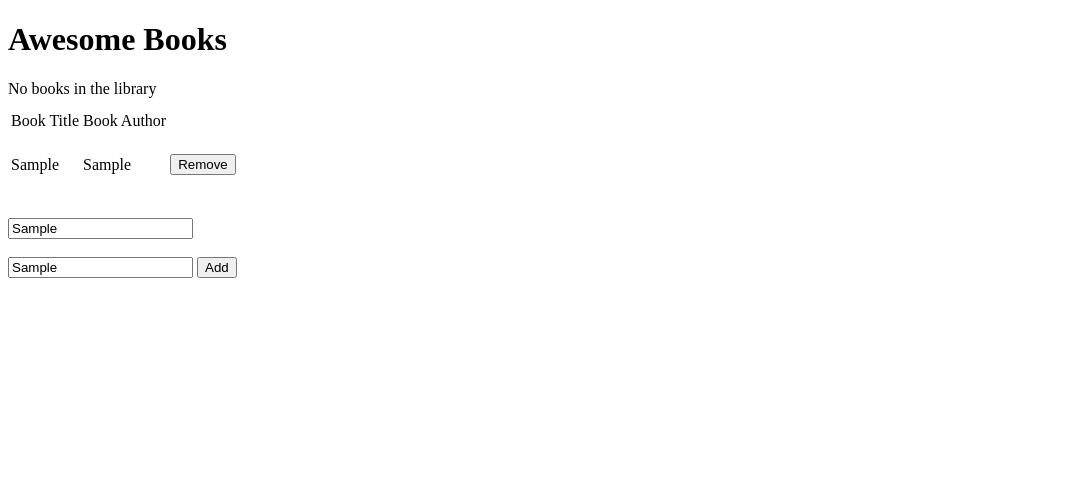
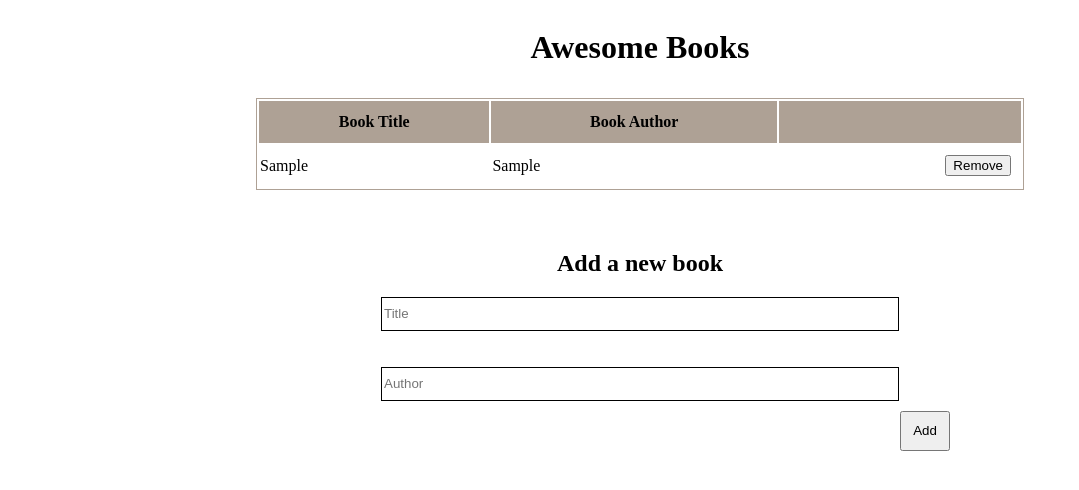
Before and after one commit to Thoth1111/Awesome-Books-pair-programming-project, a website: page index.html in a window 1280 px wide. Both pictures are taken after typing "Sample", "Sample" into the empty fields and a click on the button "Add". Shown: the whole page, without its empty margins (0-1079 px from the left). Drawn offline with Linux system fonts and the light colour scheme.

Commit message:
Add book and awesomelibrary class to index.js

```diff
--- a/index.html
+++ b/index.html
@@ -18,6 +18,7 @@
                 <tr>
                     <td>Book Title</td>
                     <td>Book Author</td>
+                    <td></td>
                 </tr>
             </thead>
             <tbody class="table_body">
@@ -25,6 +26,7 @@
         </table>
     </section>
     <form class="book_form">
+        <h2>Add a new book</h2>
         <input type="text" id="title" name="title" placeholder="Title" value="" class="title_input" required>
         <br><br>
         <input type="text" id="author" name="author" placeholder="Author" value="" class="author_input" required>
--- a/index.js
+++ b/index.js
@@ -5,48 +5,78 @@ const form = document.querySelector('.book_form');
 const tableBody = document.querySelector('.table_body');
 let storedBooks = JSON.parse(localStorage.getItem('bookstored'));
 
-function displayBooks(booksData) {
+
+
+
+class Book {
+  constructor(title, author) {
+    this.title = title;
+    this.author = author;
+  }
+}
+
+class AwesomeLibrary {
+  constructor() {
+    this.storedBooks = storedBooks;
+  }
+
+  addBookDetails() {
+    const booksData = new Book(title.value, author.value)
+    if (!this.storedBooks) {
+      this.storedBooks = [];
+    }
+    this.storedBooks.push(booksData);
+    localStorage.setItem('bookstored', JSON.stringify(this.storedBooks));
+    this.displayBooks()
+  }
+
+  displayBooks() {
+    if (!this.storedBooks) {
+      empty.innerHTML = 'No books in the library';
+    }
+    else {
+      empty.style.display = 'none';
       let eachTableRow = '';
-  for (let i = 0; i < booksData.length; i += 1) {
+      for (let i = 0; i < this.storedBooks.length; i += 1) {
         eachTableRow
           += `<tr>
-            <td>${booksData[i].titleKey}</td>
-            <td>${booksData[i].authorKey}</td>
+                <td>${this.storedBooks[i].title}</td>
+                <td>${this.storedBooks[i].author}</td>
                 <td><button type="button" id=${i} class="remove_btn">Remove</button></td>
             </tr>
             `;
       }
       tableBody.innerHTML = eachTableRow;
       const deleteBookBtn = document.querySelectorAll('.remove_btn');
+      this.removeBooks(deleteBookBtn)
+    }
+
+  }
+
+  removeBooks(deleteBookBtn) {
     deleteBookBtn.forEach((elementBtn) => {
       elementBtn.addEventListener('click', () => {
         const index = elementBtn.getAttribute('id');
-      storedBooks.splice(index, 1);
-      localStorage.setItem('bookstored', JSON.stringify(storedBooks));
-      displayBooks(storedBooks);
+        this.storedBooks.splice(index, 1);
+        localStorage.setItem('bookstored', JSON.stringify(this.storedBooks));
+        this.displayBooks();
       });
     });
   }
+}
+
+const newLibrary = new AwesomeLibrary();
 
 window.addEventListener('load', () => {
-  if (!storedBooks) {
-    empty.innerHTML = 'No books in the library';
-  } else {
-    empty.style.display = 'none';
-    displayBooks(storedBooks);
-  }
+  newLibrary.displayBooks();
 });
 
 form.addEventListener('submit', (e) => {
   e.preventDefault();
-  const booksData = {
-    titleKey: title.value,
-    authorKey: author.value,
-  };
-  if (!storedBooks) {
-    storedBooks = [];
+  newLibrary.addBookDetails();
+  clearInputFields(title, author)
+});
+
+function clearInputFields(title, author) {
+  title.value = author.value = ""
 }
-  storedBooks.push(booksData);
-  localStorage.setItem('bookstored', JSON.stringify(storedBooks));
-  displayBooks(storedBooks);
-});
--- a/style.css
+++ b/style.css
@@ -1,7 +1,44 @@
+body, .book_form{
+  display: flex;
+  flex-direction: column;
+  align-items: center;
+  gap: 10px;
+}
+
 .table {
   margin-bottom: 30px;
+  width: 60vw;
+  border: 1px solid #aea195;
+}
+
+tr:nth-child(even) {
+  background-color: #d3d3d3;
+}
+
+tr td:nth-child(3) {
+text-align: right;
+padding-right: 10px;
+}
+
+.table_head > tr {
+  background-color:  #aea195;
+  font-weight: bold;
+  text-align: center;
 }
 
 td {
   height: 40px;
 }
+
+.book_form input {
+ width: 40vw;
+ height: 30px;
+ border: 1px solid black;
+ margin: -10px 0;
+}
+
+#add {
+  margin: 10px 0 0 570px;
+  width: 50px;
+  height: 40px;
+}
```
Also changed, not shown: refactor.js (added, +52 -0 lines). Lines whose indentation alone changed are shown as unchanged.
